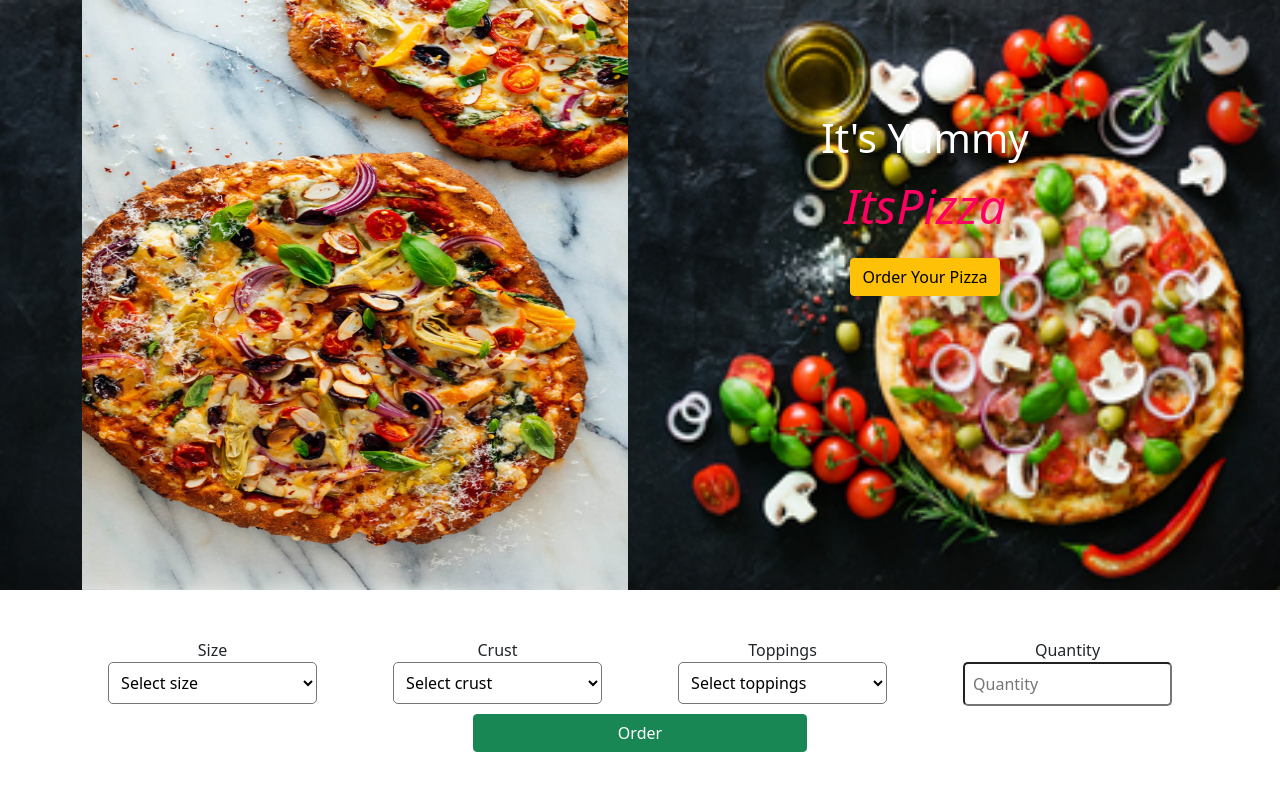
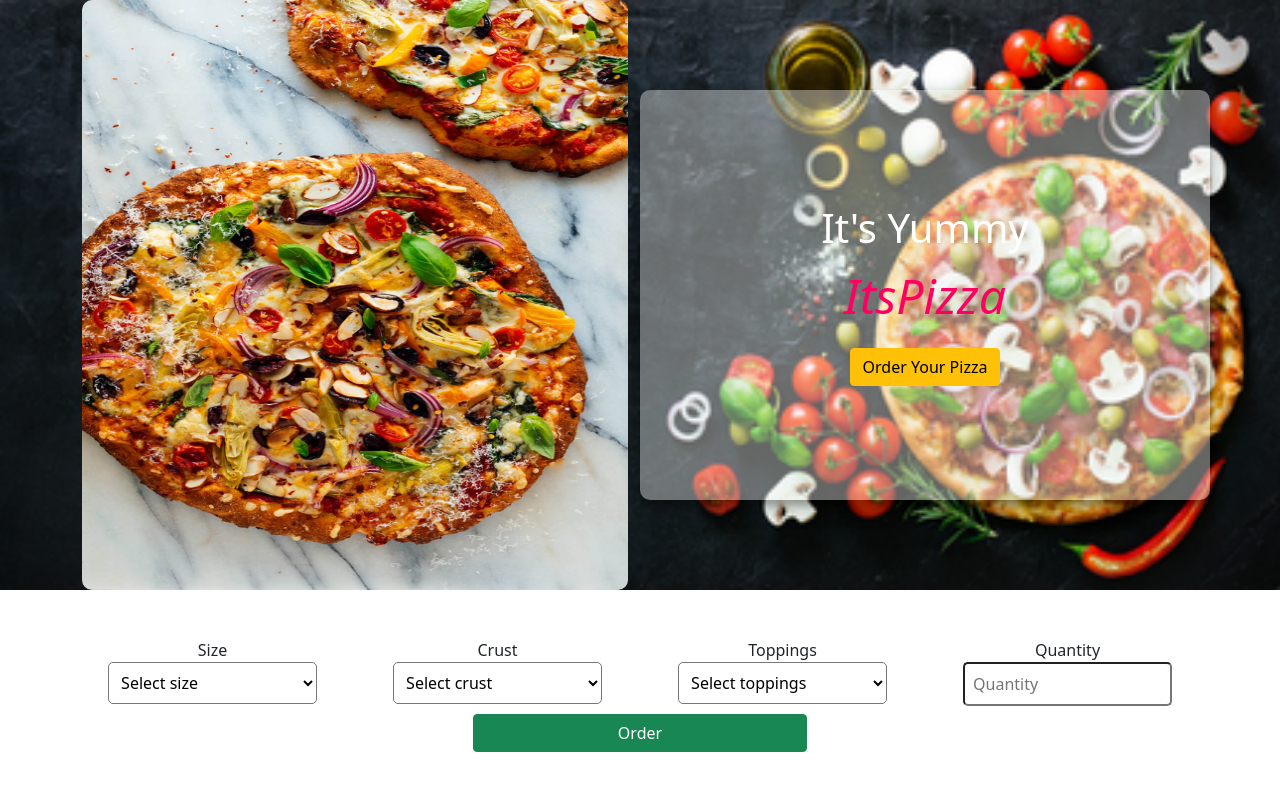
Before and after one commit to Kipkorir-Gideon/ItsPizza, a plain HTML site: page index.html in a window 1280 px wide. Shown: the top 789 px of the page. Drawn offline with nearby package versions, Linux system fonts and the light colour scheme.

Commit message:
Add styles to welcome section.

```diff
--- a/css/styles.css
+++ b/css/styles.css
@@ -49,8 +49,21 @@ h2 {
     color: rgb(206, 206, 7);
 }
 
+.welcome {
+    margin: auto;
+    border-radius: 10px;
+}
+
+.welcome img {
+    border-radius: 10px;
+}
+
 .yummy {
+    margin: auto;
     padding: 10%;
+    background: rgba(245, 248, 245, 0.4);
+    border-radius: 10px;
+    box-shadow: 0 10px 20px rgba(0,0,0,0.19), 0 6px 6px rgba(0,0,0,0.23);
 }
 
 .yummy p {
--- a/index.html
+++ b/index.html
@@ -21,7 +21,7 @@
         <section class="home">
             <div class="container text-center" style="color: white;">
                 <div class="row">
-                    <div class="col-md-6">
+                    <div class="col-md-6 welcome">
                         <img src="assets/best-veggie-pizza-recipe-1.jpg" alt="pizza" width = "100%" height="590px">
                     </div>
                     <div class="col-md-6 yummy">
```
